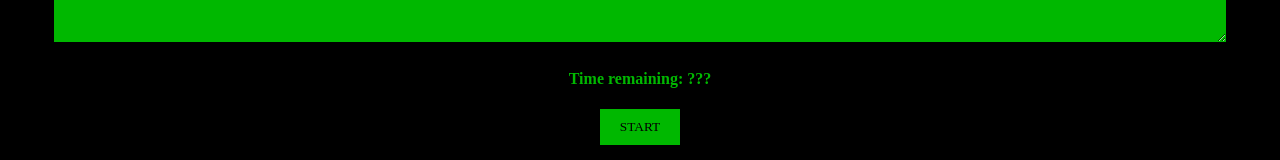
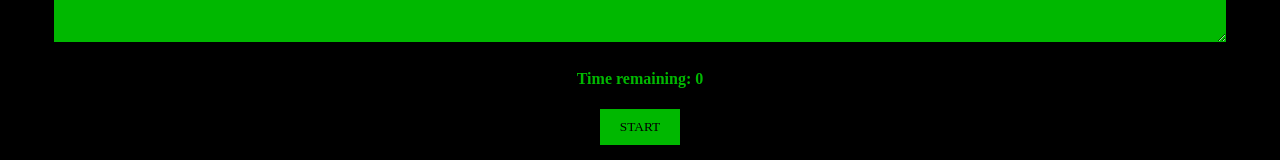
Before and after one commit to shirkedarshan/React-Practice-with-Add-To-Cart, a React (Create React App) app: page / in a window 1280 px wide. Shown: the part 251-411 px from the top of the page. Built offline with nearby package versions, Linux system fonts and the light colour scheme.

Commit message:
Speed Typing Game : Part 4

```diff
--- a/src/App.js
+++ b/src/App.js
@@ -1,15 +1,26 @@
 import "./App.css"
-import React, {useState} from "react"
+import React, {useState, useEffect} from "react"
 
 /**
  * Challenge:
  *
- * Create a function to calculate the number of separate words in the `text` state
- * For now, just console.log the word count when the button gets clicked to test it out.
+ * 1. Create state to hold the current value of the countdown timer.
+ *    Display this time in the "Time Remaining" header
+ *
+ * 2. Set up an effect that runs every time the `timeRemaining` changes
+ *    The effect should wait 1 second, then decrement the `timeRemaining` by 1
+ *
+ *    Hint: use `setTimeout` instead of `setInterval`. This will help you avoid
+ *    a lot of extra work.
+ *
+ *    Warning: there will be a bug in this, but we'll tackle that next
+ *
+ * 3. Make it so the effect won't run if the time is already at 0
  */
 
 function App() {
     const [text, setText] = useState("")
+    const [timeRemaining, setTimeRemaining] = useState(5)
 
     function handleChange(e) {
         const {value} = e.target
@@ -18,10 +29,16 @@
 
     function calculateWordCount(text) {
         const wordsArr = text.trim().split(" ")
-        console.log(wordsArr.length)
-        // return wordsArr.length
         return wordsArr.filter(word => word !== "").length
     }
+
+    useEffect(() => {
+        if(timeRemaining > 0) {
+            setTimeout(() => {
+                setTimeRemaining(time => time - 1)
+            }, 1000)
+        }
+    }, [timeRemaining])
 
     return (
         <div>
@@ -30,8 +47,8 @@
                 onChange={handleChange}
                 value={text}
             />
-            <h4>Time remaining: ???</h4>
-            <button onClick={() => (calculateWordCount(text))}>Start</button>
+            <h4>Time remaining: {timeRemaining}</h4>
+            <button onClick={() => console.log(calculateWordCount(text))}>Start</button>
             <h1>Word count: ???</h1>
         </div>
     )
```
Also changed, not shown: 1 other file (tests, documents, lock files or other folders).
